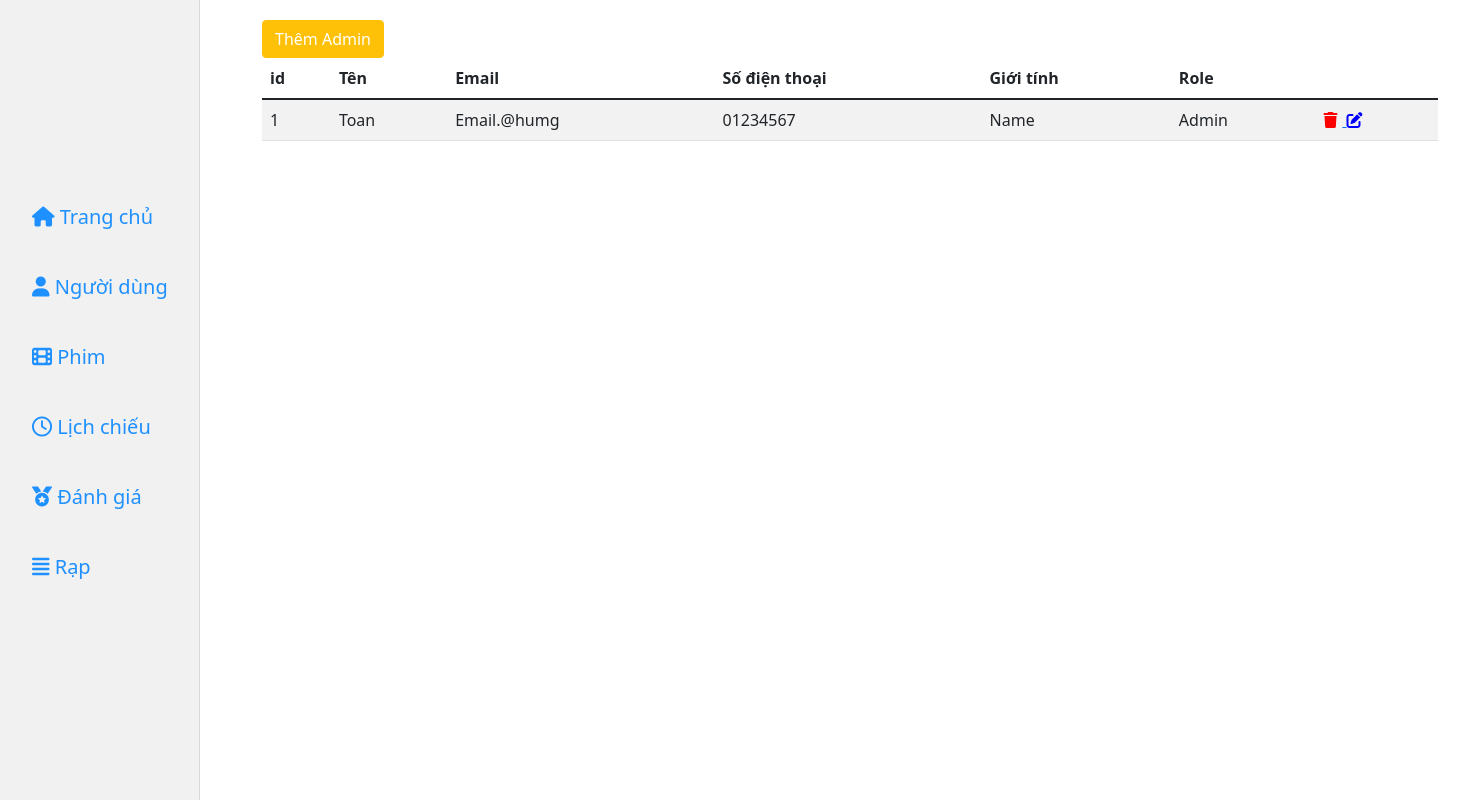
After one commit to vanviet20020/Project-CNTTDH, a Flask app: page /admin in a window 1480 px wide. The commit adds this page. Run offline with Flask 3, Linux system fonts and the light colour scheme; some libraries are stand-ins or nearby versions.

Commit message:
creat admin

```diff
--- a/app/routes.py
+++ b/app/routes.py
@@ -10,3 +10,8 @@ from flask_login import current_user, login_user, logout_user, login_required
 @app.route("/")
 def index():
     return render_template("index.html", title="Trang chủ")
+
+
+@app.route("/admin")
+def admin():
+    return render_template("user.html", title="Admin")
--- /dev/null
+++ b/app/templates/admin.html
@@ -0,0 +1,142 @@
+<!DOCTYPE html>
+<html lang="en">
+  <head>
+    <meta charset="UTF-8" />
+    <meta http-equiv="X-UA-Compatible" content="IE=edge" />
+    <meta name="viewport" content="width=device-width, initial-scale=1.0" />
+    <!-- font -->
+    <link rel="preconnect" href="https://fonts.googleapis.com" />
+    <link rel="preconnect" href="https://fonts.gstatic.com" crossorigin />
+    <link
+      href="https://fonts.googleapis.com/css2?family=Inter:wght@100;200;300;400;500&family=Montserrat:ital,wght@0,100;0,200;0,600;1,100;1,200;1,500&family=Oswald:wght@400;500;600&display=swap"
+      rel="stylesheet"
+    />
+    <!--icon-->
+    <link
+      rel="stylesheet"
+      href="https://cdnjs.cloudflare.com/ajax/libs/font-awesome/6.1.1/css/all.min.css"
+    />
+    <!-- Bootstrap CSS -->
+    <link
+      href="https://cdn.jsdelivr.net/npm/bootstrap@5.1.3/dist/css/bootstrap.min.css"
+      rel="stylesheet"
+      integrity="sha384-1BmE4kWBq78iYhFldvKuhfTAU6auU8tT94WrHftjDbrCEXSU1oBoqyl2QvZ6jIW3"
+      crossorigin="anonymous"
+    />
+    <!-- <<! slick !>> -->
+    <!--css-->
+    <!-- <link href="../static/css/index.css" rel="stylesheet" type="text/css" />
+    <link
+      rel="stylesheet"
+      href="{{ url_for('static', filename='css/layout.css') }}" -->
+    <!-- /> -->
+    <title>Document</title>
+    <title>{% block title %}{% endblock %}</title>
+    {% block cdn %}{% endblock %}
+    <style>
+      body {
+        /* background-color: black; */
+        position: relative;
+        width: 100%;
+        min-height: 100vh;
+      }
+      .header {
+        position: fixed;
+        width: 200px;
+        height: 100%;
+        background-color: #f1f1f1;
+        display: flex;
+        /* align-items: center; */
+        flex-direction: column;
+        justify-content: center;
+        /* align-items: center; */
+        border-right: 1px solid rgba(0, 0, 0, 0.1);
+      }
+      .header ul li {
+        padding: 20px 0;
+        list-style: none;
+      }
+      .header ul li a {
+        text-decoration: none;
+        font-size: 20px;
+        color: #1e90ff;
+      }
+      .header ul li a:hover {
+        background-color: #1e90ff;
+        color: #fff;
+      }
+      .body {
+        position: absolute;
+        top: 20px;
+        left: 250px;
+      }
+      .body .user {
+        min-width: 150vh;
+      }
+    </style>
+  </head>
+
+  <body>
+    <header class="header">
+      <ul>
+        <li>
+          <a href="#">
+            <i class="fa-solid fa-house"></i>
+            Trang chủ
+          </a>
+        </li>
+        <li>
+          <a href="#">
+            <i class="fa-solid fa-user"></i>
+            Người dùng
+          </a>
+        </li>
+        <li>
+          <a href="#">
+            <i class="fa-solid fa-film"></i>
+            Phim
+          </a>
+        </li>
+        <li>
+          <a href="#">
+            <i class="fa-regular fa-clock"></i>
+            Lịch chiếu
+          </a>
+        </li>
+        <li>
+          <a href="#">
+            <i class="fa-solid fa-medal"></i>
+            Đánh giá
+          </a>
+        </li>
+        <li>
+          <a href="#">
+            <i class="fa-solid fa-align-justify"></i>
+            Rạp
+          </a>
+        </li>
+      </ul>
+    </header>
+    <div class="body">{% block body %} {% endblock %}</div>
+    <script
+      src="https://cdn.jsdelivr.net/npm/bootstrap@5.1.3/dist/js/bootstrap.bundle.min.js"
+      integrity="sha384-ka7Sk0Gln4gmtz2MlQnikT1wXgYsOg+OMhuP+IlRH9sENBO0LRn5q+8nbTov4+1p"
+      crossorigin="anonymous"
+    ></script>
+    <script
+      type="module"
+      src="https://unpkg.com/ionicons@5.5.2/dist/ionicons/ionicons.esm.js"
+    ></script>
+    <script
+      nomodule
+      src="https://unpkg.com/ionicons@5.5.2/dist/ionicons/ionicons.js"
+    ></script>
+    <!-- jquery -->
+    <script
+      src="https://cdnjs.cloudflare.com/ajax/libs/jquery/3.6.0/jquery.min.js"
+      integrity="sha512-894YE6QWD5I59HgZOGReFYm4dnWc1Qt5NtvYSaNcOP+u1T9qYdvdihz0PPSiiqn/+/3e7Jo4EaG7TubfWGUrMQ=="
+      crossorigin="anonymous"
+      referrerpolicy="no-referrer"
+    ></script>
+  </body>
+</html>
--- a/app/templates/layout.html
+++ b/app/templates/layout.html
@@ -35,7 +35,7 @@
       href="../static/slick-1.8.1/slick/slick-theme.css"
     />
     <!--css-->
-    <!-- <link href="/static/css/layout.css" rel="stylesheet" type="text/css" /> -->
+    <link href="../static/css/index.css" rel="stylesheet" type="text/css" />
     <link
       rel="stylesheet"
       href="{{ url_for('static', filename='css/layout.css') }}"
--- /dev/null
+++ b/app/templates/user.html
@@ -0,0 +1,43 @@
+{% extends "admin.html" %} {% block title %} {{ title }} {% endblock %} {% block
+body %}
+
+<div class="user">
+  <div class="container">
+    <button class="btn btn-warning text-white">Thêm Admin</button>
+    <table class="table table-striped">
+      <thead>
+        <tr>
+          <th>id</th>
+          <th>Tên</th>
+          <th>Email</th>
+          <th>Số điện thoại</th>
+          <th>Giới tính</th>
+          <th>Role</th>
+          <th></th>
+        </tr>
+      </thead>
+      <tbody>
+        <tr>
+          <td>1</td>
+          <td>Toan</td>
+          <td>Email.@humg</td>
+          <td>01234567</td>
+          <td>Name</td>
+          <td>Admin</td>
+          <td>
+            <a href="#">
+              <i
+                class="fa-solid fa-trash"
+                style="color: Red; padding-right: 5px"
+              ></i>
+            </a>
+            <a href="#">
+              <i class="fa-solid fa-pen-to-square" style="color: blue"></i>
+            </a>
+          </td>
+        </tr>
+      </tbody>
+    </table>
+  </div>
+</div>
+{% endblock %}
```
Also changed, not shown: app/static/css/index.css (+97 -7 lines), app/templates/index.html (+53 -112 lines).
